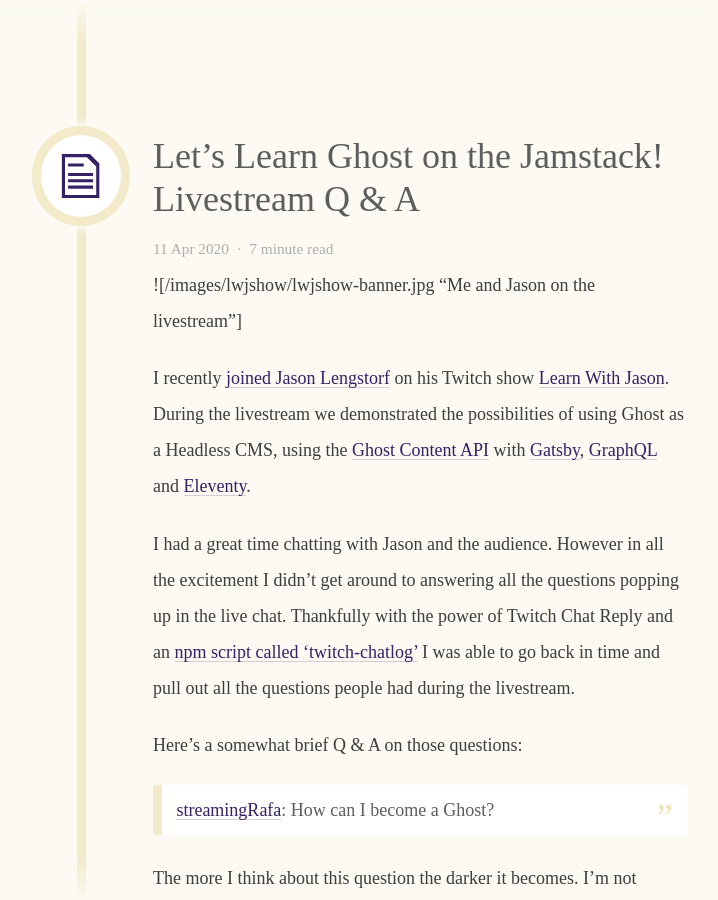
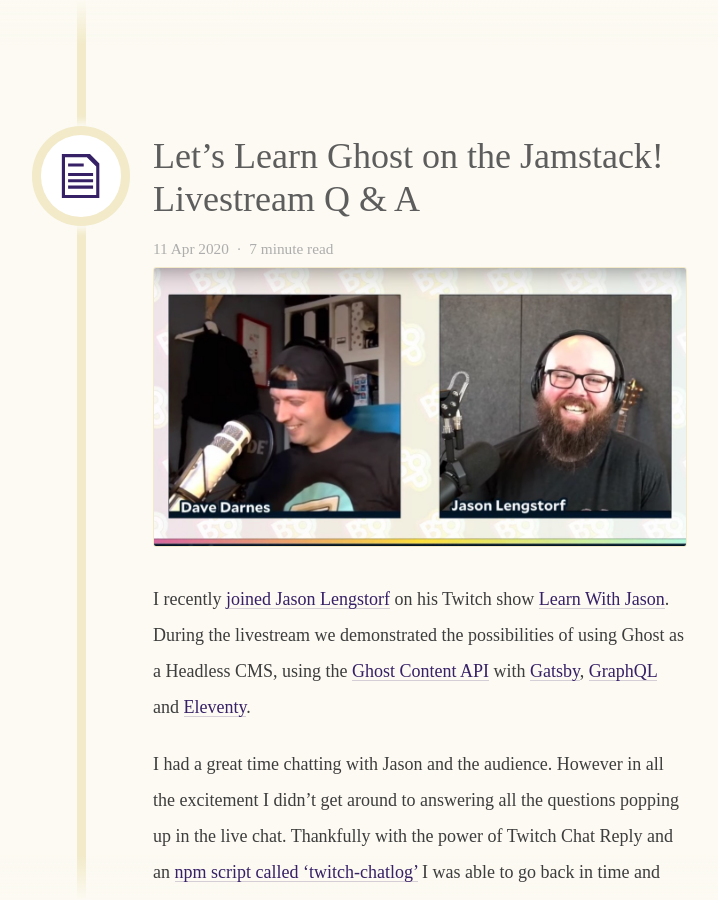
Before and after one commit to daviddarnes/david.darn.es, a Jekyll site: the page built from _posts/2020-04-11-learnwithjason-q-and-a.md, in a window 1280 px wide and 900 px high. Shown: the whole window, without its empty margins (283-1001 px from the left). Built offline with Jekyll 4.4.1, drawn with Linux system fonts in a browser that asks for light colours; some web fonts are replaced; comment, search, counter and statistics services are not loaded.

Commit message:
Update 2020-04-11-learnwithjason-q-and-a.md
Bugs

```diff
--- a/_posts/2020-04-11-learnwithjason-q-and-a.md
+++ b/_posts/2020-04-11-learnwithjason-q-and-a.md
@@ -7,7 +7,7 @@
 image: "/images/lwjshow/lwjshow-banner.jpg"
 ---
 
-![/images/lwjshow/lwjshow-banner.jpg "Me and Jason on the livestream"]
+![Me and Jason on the livestream](/images/lwjshow/lwjshow-banner.jpg)
 
 I recently [joined Jason Lengstorf](https://youtu.be/pOGjVNC1sk4) on his Twitch show [Learn With Jason](https://www.learnwithjason.dev/). During the livestream we demonstrated the possibilities of using Ghost as a Headless CMS, using the [Ghost Content API](https://ghost.org/docs/api/v3/javascript/content/) with [Gatsby](https://ghost.org/docs/api/v3/gatsby/), [GraphQL](https://ghost.org/docs/api/v3/gatsby/graphql-recipes-for-ghost/) and [Eleventy](https://ghost.org/docs/api/v3/eleventy/).
 
@@ -72,6 +72,7 @@
 I think we did cover this in the stream, however if you want some more examples of using GraphQL with Ghost then check out [this recipes page in our docs](https://ghost.org/docs/api/v3/gatsby/graphql-recipes-for-ghost/).
 
 > [SchabrechtsK](https://twitch.tv/SchabrechtsK/): I tried WP but it's so slow :(
+>
 > [andrewlitchford](https://twitch.tv/andrewlitchford/): Story of my life
 
 😶
@@ -87,6 +88,7 @@
 For sure! Only published posts are exposed in the Content API, however the Admin API gives you access to drafted and scheduled posts as well. You can find out more in [our API docs](https://ghost.org/docs/api/v3/javascript/admin/).
 
 > [SchabrechtsK](https://twitch.tv/SchabrechtsK/): Does Ghost also do that _(provide an API)_ out of the box? So without Gatsby?
+>
 > [thorsmightyarse](https://twitch.tv/thorsmightyarse/): Don't understand why you would need GraphQL for building static site though?
 
 Ghost has a great [API](https://ghost.org/docs/api/v3/) for pulling content, and the [JavaScript Content API Client Library](https://ghost.org/docs/api/v3/javascript/content/) makes your content even more accessible. It's one of the main reasons I was so keen to make the Eleventy starter, because the API fit really well with Eleventy's main configuration file.
@@ -94,6 +96,7 @@
 You don't have to use GraphQL, you can use the JavaScript Content API that I mentioned before. However if you want to plug Ghost into an existing React or Gatsby site then the [gatsby-source-ghost source plugin](https://github.com/TryGhost/gatsby-source-ghost) might be the way to go.
 
 > [andrewpgilliland](https://twitch.tv/andrewpgilliland/): So content creators would need Ghost downloaded on their device?
+>
 > [philhawksworth](https://twitch.tv/philhawksworth/): ...is there a hosted Ghost service or do authors have to have a self-hosted instance?
 
 I think you're getting confused with the local install of Ghost we used. Ghost is completely [open source](https://github.com/TryGhost/Ghost), you can go ahead and install it locally without barriers. Doing so will create a local install of the Ghost admin interface and a site running alongside it. However for other people to see your site, and for your deployed [JAMstack](https://jamstack.org/) site to retrieve content from it, you'll need to have a hosted installation running somewhere on the internet.
@@ -112,7 +115,7 @@
 
 > [NMeuleman](https://twitch.tv/NMeuleman/): Requesting permission to tweet: ["mood while coding"](https://clips.twitch.tv/LongAssiduousZebraRlyTho)
 
-<iframe src="https://clips.twitch.tv/embed?clip=LongAssiduousZebraRlyTho" frameborder="0" allowfullscreen="true" height="378" width="620"></iframe>
+<iframe src="https://clips.twitch.tv/embed?clip=LongAssiduousZebraRlyTho" frameborder="0" allowfullscreen="true" height="378" width="620" autoplay="false"></iframe>
 
 Extremely relatable, very tweetable.
 
```
